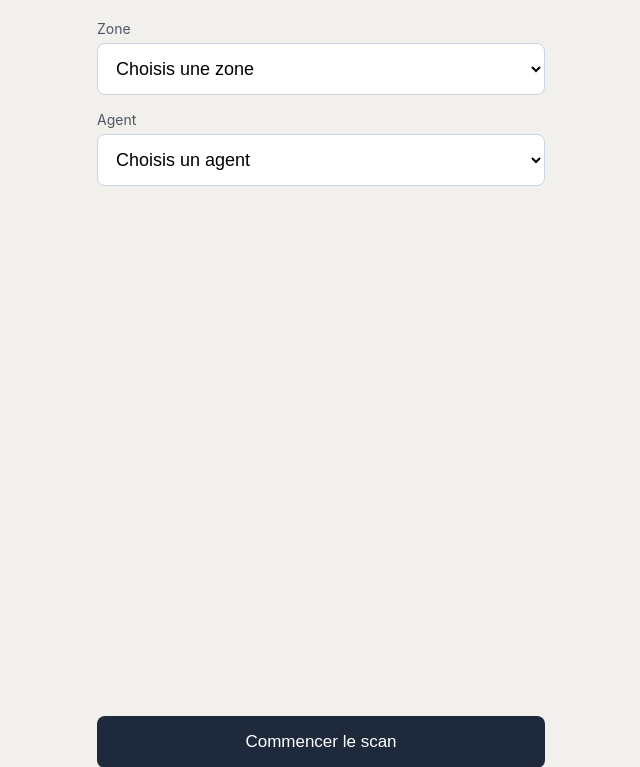
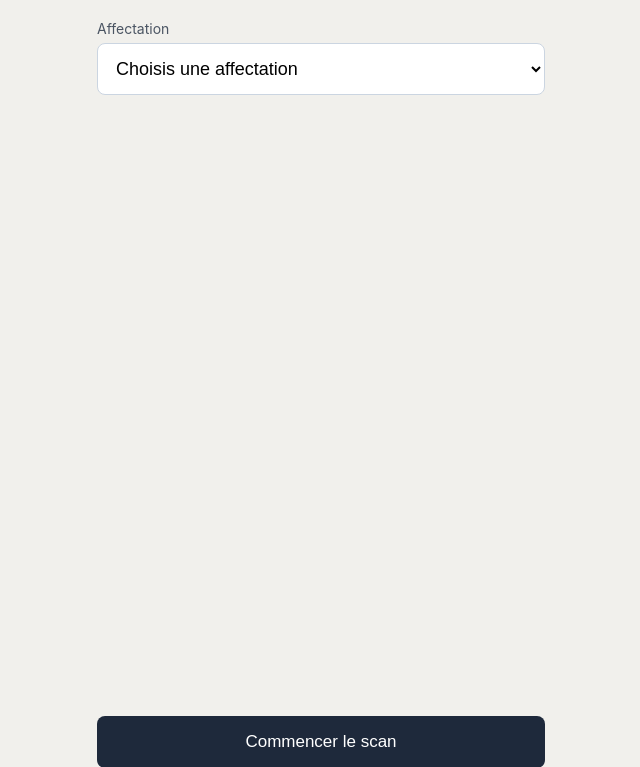
Before and after one commit to FRESHSK/inventaire, a Django app: page /terrain/ in a window 1280 px wide. Shown: the top 767 px of the page, without its empty margins (319-959 px from the left). Run offline with Django 5.2, Linux system fonts and the light colour scheme; tables that the repository leaves empty hold one stand-in row (values such as "Sample post").

Commit message:
terrain: config par affectation, zone dynamique par scan

```diff
--- a/terrain/templates/terrain/config.html
+++ b/terrain/templates/terrain/config.html
@@ -3,22 +3,13 @@
 <form method="post" style="display:flex;flex-direction:column;gap:16px;flex:1;">
   {% csrf_token %}
 
+  {% if affectations %}
     <div class="champ">
-    <label for="zone">Zone</label>
-    <select name="zone" id="zone" required>
-      <option value="" disabled selected>Choisis une zone</option>
-      {% for zone in zones %}
-        <option value="{{ zone.id }}">{{ zone.code_barres }} — {{ zone.mission }}</option>
-      {% endfor %}
-    </select>
-  </div>
-
-  <div class="champ">
-    <label for="agent">Agent</label>
-    <select name="agent" id="agent" required>
-      <option value="" disabled selected>Choisis un agent</option>
-      {% for agent in agents %}
-        <option value="{{ agent.id }}">{{ agent.nom }}</option>
+      <label for="affectation">Affectation</label>
+      <select name="affectation" id="affectation" required>
+        <option value="" disabled selected>Choisis une affectation</option>
+        {% for affectation in affectations %}
+          <option value="{{ affectation.id }}">{{ affectation.agent.nom }} — {{ affectation.materiel }}</option>
         {% endfor %}
       </select>
     </div>
@@ -26,5 +17,11 @@
     <div style="flex:1;"></div>
 
     <button type="submit" class="bouton-principal">Commencer le scan</button>
+  {% else %}
+    <p style="color:#6B7280;font-size:14px;">
+      Aucune affectation trouvée pour une mission active. Demande au responsable
+      de créer ton affectation (agent + matériel) dans l'admin.
+    </p>
+  {% endif %}
 </form>
 {% endblock %}
--- a/terrain/views.py
+++ b/terrain/views.py
@@ -2,97 +2,172 @@
 "keyboard emulator"). Volontairement limité au scan strict pour l'instant --
 scan+multiplicateur et saisie manuelle viendront plus tard sans toucher à ceci.
 
+Démarche (voir discussion "Option B") : l'agent démarre en choisissant son
+Affectation (agent + matériel), pas de zone -- la zone est détectée
+dynamiquement au premier scan d'une étiquette de zone, puis change à chaque
+nouveau scan de zone rencontré. Tout code qui ne correspond à aucune Zone
+est traité comme un article (connu ou non -- la réconciliation avec le
+stock théorique du client se fait plus tard, au niveau de la mission, pas
+ici, comme pour ProduitAttendu).
+
 Aucune règle métier ici : ces vues se contentent de construire un
 MouvementStock et de le sauvegarder -- toute la validation (zone verrouillée,
-cohérence méthode/SKU...) reste dans inventaire.models.MouvementStock, comme
-pour l'admin. Voir la discussion "séparation des apps" : terrain ne duplique
-jamais la logique de inventaire.
+cohérence méthode/SKU...) reste dans inventaire.models.MouvementStock.
+
+La vue `scan` répond en JSON si la requête vient du fetch() du template
+(en-tête X-Requested-With), et garde un comportement classique
+POST + redirection sinon -- filet de sécurité si jamais le JavaScript ne
+s'exécute pas correctement sur le MC21.
 """
 from django.contrib import messages
 from django.core.exceptions import ValidationError
+from django.http import JsonResponse
 from django.shortcuts import redirect, render
-from django.urls import reverse
 
-from inventaire.models import Agent, MouvementStock, Zone
+from inventaire.models import Affectation, Agent, Materiel, Mission, MouvementStock, Zone
+
+
+def _est_ajax(request):
+    return request.headers.get("X-Requested-With") == "XMLHttpRequest"
 
 
 def config(request):
-    """Écran de démarrage : choix de la zone (scan strict uniquement pour
-    l'instant) et de l'agent, une fois par session de comptage.
+    """Écran de démarrage : choix de l'affectation (agent + matériel) pour
+    la mission active. Pas de champ zone -- voir scan().
     """
     if request.method == "POST":
-        zone_id = request.POST.get("zone")
-        agent_id = request.POST.get("agent")
+        affectation_id = request.POST.get("affectation")
 
-        if not zone_id or not agent_id:
-            messages.error(request, "Choisis une zone et un agent avant de continuer.")
+        if not affectation_id:
+            messages.error(request, "Choisis une affectation avant de continuer.")
         else:
-            request.session["terrain_scan_count"] = 0
-            url = f"{reverse('terrain:scan')}?zone={zone_id}&agent={agent_id}"
-            return redirect(url)
+            try:
+                affectation = Affectation.objects.select_related("agent", "materiel").get(pk=affectation_id)
+            except Affectation.DoesNotExist:
+                messages.error(request, "Affectation introuvable.")
+            else:
+                request.session["terrain_agent_id"] = affectation.agent_id
+                request.session["terrain_materiel_id"] = affectation.materiel_id
+                request.session["terrain_zone_id"] = None
+                request.session["terrain_scan_count"] = 0
+                return redirect("terrain:scan")
 
-    zones = Zone.objects.filter(methode=Zone.Methode.SCAN_STRICT).select_related("mission").order_by("code_barres")
-    agents = Agent.objects.order_by("nom")
+    affectations = (
+        Affectation.objects.filter(mission__statut=Mission.Statut.ACTIVE)
+        .select_related("agent", "materiel", "mission")
+        .order_by("agent__nom")
+    )
 
-    return render(request, "terrain/config.html", {"zones": zones, "agents": agents})
+    return render(request, "terrain/config.html", {"affectations": affectations})
 
 
 def scan(request):
-    """Boucle de scan : un seul champ SKU, toujours en focus, qui crée un
-    MouvementStock à chaque soumission puis revient sur le même écran
-    (pattern Post/Redirect/Get) pour enchaîner les scans sans repasser par
-    les menus.
+    """Boucle de scan : un seul champ qui accepte soit le code d'une zone
+    (bascule le contexte, aucun MouvementStock créé) soit n'importe quel
+    autre code (enregistré comme article scanné dans la zone active).
     """
-    zone_id = request.GET.get("zone")
-    agent_id = request.GET.get("agent")
+    agent_id = request.session.get("terrain_agent_id")
+    materiel_id = request.session.get("terrain_materiel_id")
+    ajax = _est_ajax(request)
 
-    if not zone_id or not agent_id:
-        messages.error(request, "Session expirée : rechoisis une zone et un agent.")
+    if not agent_id or not materiel_id:
+        if ajax:
+            return JsonResponse({"success": False, "erreur": "Session expirée."}, status=400)
+        messages.error(request, "Session expirée : rechoisis une affectation.")
         return redirect("terrain:config")
 
     try:
-        zone = Zone.objects.select_related("mission").get(pk=zone_id)
         agent = Agent.objects.get(pk=agent_id)
-    except (Zone.DoesNotExist, Agent.DoesNotExist):
-        messages.error(request, "Zone ou agent introuvable.")
-        return redirect("terrain:config")
-
-    if zone.methode != Zone.Methode.SCAN_STRICT:
-        messages.error(
-            request,
-            f"La zone {zone.code_barres} n'est pas en scan strict -- "
-            "cette interface ne gère pas encore les autres méthodes.",
-        )
+        materiel = Materiel.objects.get(pk=materiel_id)
+    except (Agent.DoesNotExist, Materiel.DoesNotExist):
+        if ajax:
+            return JsonResponse({"success": False, "erreur": "Agent ou matériel introuvable."}, status=400)
+        messages.error(request, "Agent ou matériel introuvable.")
         return redirect("terrain:config")
 
     if request.method == "POST":
-        sku = (request.POST.get("sku") or "").strip()
+        code = (request.POST.get("code") or "").strip()
 
-        if not sku:
-            messages.error(request, "Code-barres vide, réessaie.")
-        else:
-            mouvement = MouvementStock(
-                zone=zone,
-                agent=agent,
-                sku=sku,
-                quantite=1,
-                methode=Zone.Methode.SCAN_STRICT,
+        if not code:
+            if ajax:
+                return JsonResponse({"success": False, "erreur": "Code vide."}, status=400)
+            messages.error(request, "Code vide, réessaie.")
+            return redirect("terrain:scan")
+
+        zone_scannee = Zone.objects.filter(code_barres=code).first()
+
+        if zone_scannee:
+            if zone_scannee.methode != Zone.Methode.SCAN_STRICT:
+                erreur = (
+                    f"La zone {zone_scannee.code_barres} n'est pas en scan strict -- "
+                    "cette interface ne gère pas encore les autres méthodes."
+                )
+                if ajax:
+                    return JsonResponse({"success": False, "erreur": erreur}, status=400)
+                messages.error(request, erreur)
+                return redirect("terrain:scan")
+
+            request.session["terrain_zone_id"] = zone_scannee.id
+            if ajax:
+                return JsonResponse(
+                    {
+                        "success": True,
+                        "zone_switch": True,
+                        "zone_code": zone_scannee.code_barres,
+                        "count": request.session.get("terrain_scan_count", 0),
+                    }
+                )
+            messages.success(request, f"Zone {zone_scannee.code_barres} active.")
+            return redirect("terrain:scan")
+
+        zone_id = request.session.get("terrain_zone_id")
+        if not zone_id:
+            erreur = "Scanne d'abord le code de la zone."
+            if ajax:
+                return JsonResponse({"success": False, "erreur": erreur}, status=400)
+            messages.error(request, erreur)
+            return redirect("terrain:scan")
+
+        try:
+            zone = Zone.objects.get(pk=zone_id)
+        except Zone.DoesNotExist:
+            request.session["terrain_zone_id"] = None
+            erreur = "Zone active introuvable, rescanne une zone."
+            if ajax:
+                return JsonResponse({"success": False, "erreur": erreur}, status=400)
+            messages.error(request, erreur)
+            return redirect("terrain:scan")
+
+        mouvement = MouvementStock(zone=zone, agent=agent, sku=code, quantite=1, methode=Zone.Methode.SCAN_STRICT)
+        try:
+            mouvement.save()
+        except ValidationError as exc:
+            message_list = exc.messages if hasattr(exc, "messages") else [str(exc)]
+            erreur = " ".join(message_list)
+            if ajax:
+                return JsonResponse({"success": False, "erreur": erreur}, status=400)
+            messages.error(request, erreur)
+            return redirect("terrain:scan")
+
+        request.session["terrain_scan_count"] = request.session.get("terrain_scan_count", 0) + 1
+        if ajax:
+            return JsonResponse(
+                {
+                    "success": True,
+                    "zone_switch": False,
+                    "sku": code,
+                    "count": request.session["terrain_scan_count"],
+                }
             )
-            try:
-                mouvement.save()
-            except ValidationError as exc:
-                message_list = exc.messages if hasattr(exc, "messages") else [str(exc)]
-                messages.error(request, " ".join(message_list))
-            else:
-                request.session["terrain_scan_count"] = request.session.get("terrain_scan_count", 0) + 1
-                messages.success(request, sku)
+        messages.success(request, code)
+        return redirect("terrain:scan")
 
-        url = f"{reverse('terrain:scan')}?zone={zone.id}&agent={agent.id}"
-        return redirect(url)
+    zone_id = request.session.get("terrain_zone_id")
+    zone = Zone.objects.filter(pk=zone_id).first() if zone_id else None
+    scan_count = request.session.get("terrain_scan_count", 0)
 
-    scan_count = request.session.get("terrain_scan_count", 0)
     return render(
         request,
         "terrain/scan.html",
-        {"zone": zone, "agent": agent, "scan_count": scan_count},
+        {"agent": agent, "materiel": materiel, "zone": zone, "scan_count": scan_count},
     )
```
Also changed, not shown: terrain/templates/terrain/scan.html (+77 -10 lines), README.md. Lines whose indentation alone changed are shown as unchanged.
